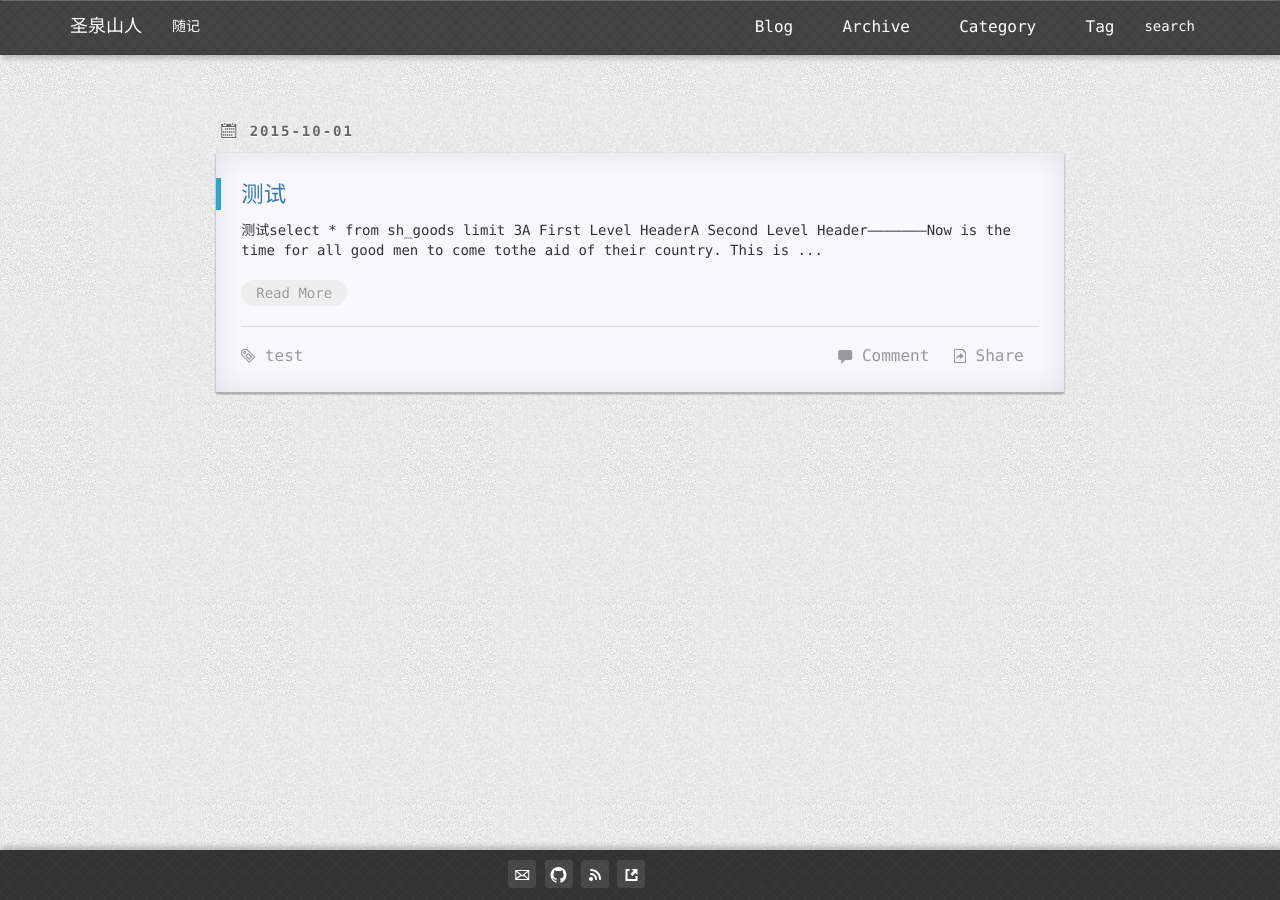
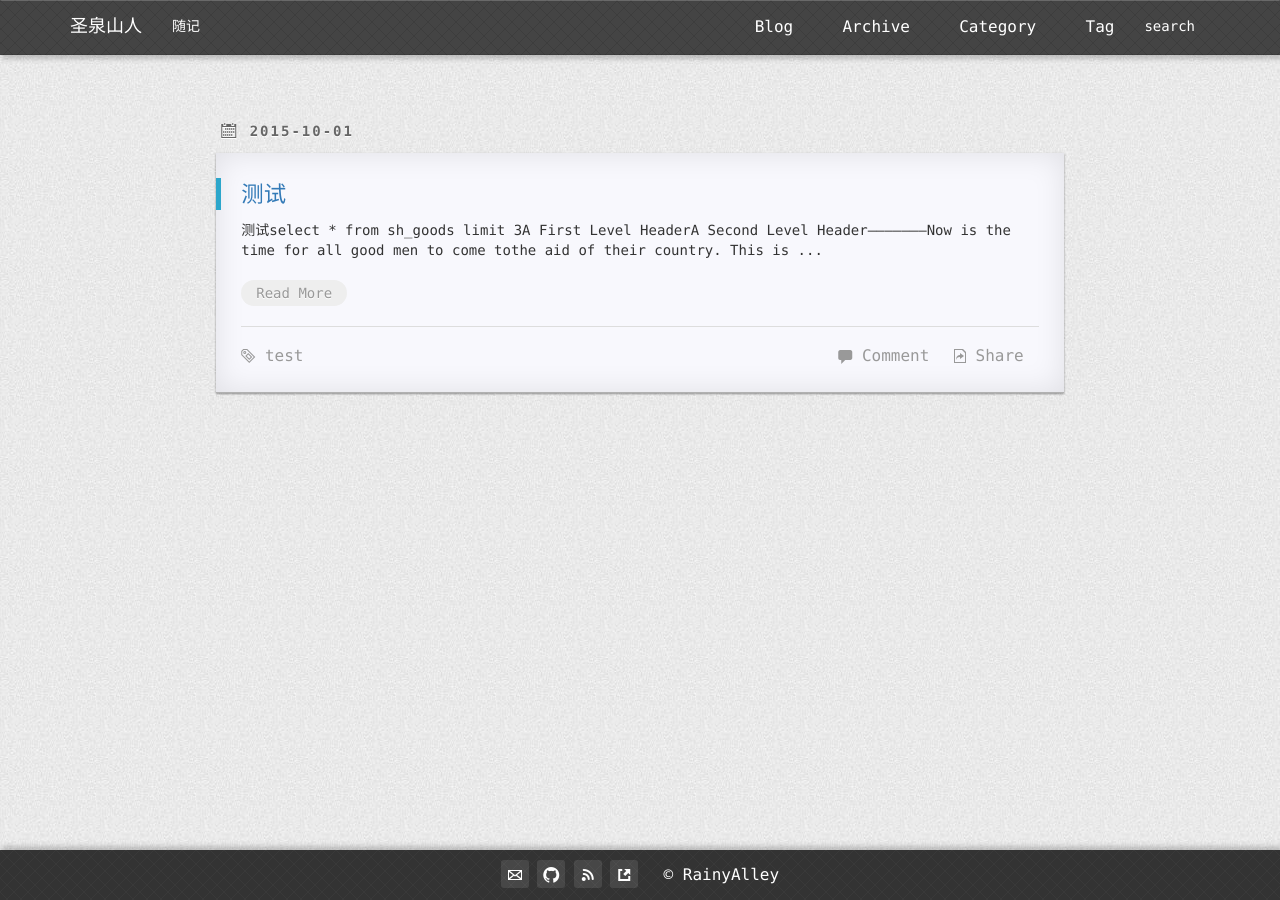
Before and after one commit to myyphp/myyphp-myyphp.github.io, a Jekyll site: the page built from index.html, in a window 1280 px wide. Built offline with Jekyll 4.4.1, drawn with Linux system fonts in a browser that asks for light colours; nearby versions of some CDN libraries; Markdown is read by kramdown in place of the engine named in the settings; the list of posts is cut into pages by our own code; comment, search, counter and statistics services are not loaded.

Commit message:
change footer:cancle a tag of copy

```diff
--- a/_includes/footer.html
+++ b/_includes/footer.html
@@ -5,6 +5,6 @@
                 <a class="foot-item" href="{{ '/feed.xml' | prepend: site.baseurl | prepend: site.url }}" target="_blank"><span class="octicon octicon-rss"></span></a>
                 <a class="foot-item" href="#"><span class="octicon octicon-link-external"></span></a>
                 &nbsp;
-                &copy; RainyAlley
+               <span class="word-keep">&copy; RainyAlley</span>
         </div>
     </footer>
```
